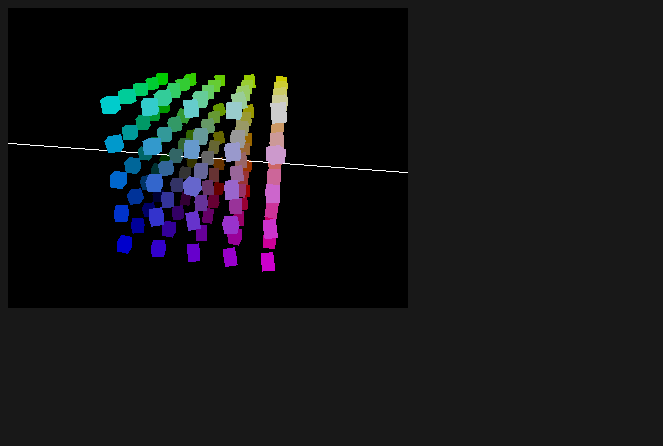
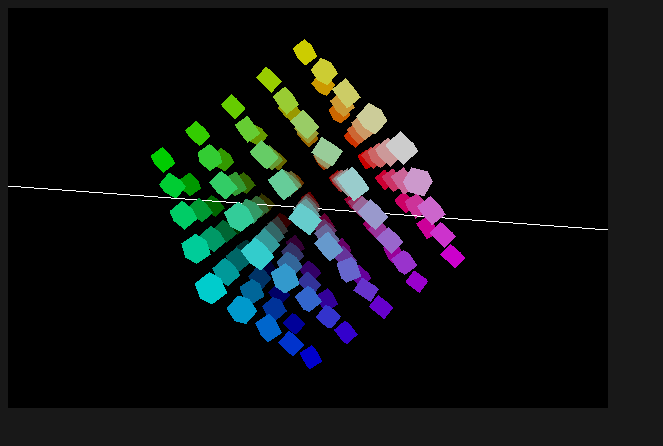
Before and after one commit to mtcliatt/E3-Starter, a website: page index.html in a window 1280 px wide. Shown: the whole page, without its empty margins (0-663 px from the left). Drawn offline with Linux system fonts and the light colour scheme; animation ran at ten frames a second.

Commit message:
Cubes rotate individually and as a whole

```diff
--- a/js/app.js
+++ b/js/app.js
@@ -12,7 +12,10 @@ const gridLayers = 5;
 const cubeSize = 1;
 const spacing = 2;
 
+const gridContainer = new THREE.Object3D();
+
 const grid = [];
+
 
 init();
 createWorld();
@@ -91,14 +94,16 @@ function createWorld() {
           k * (spacing + cubeSize) - midpoint.z
         );
 
-        scene.add(cube);
         grid[i][j].push(cube);
+        gridContainer.add(cube);
 
       }
 
     }
 
   }
+
+  scene.add(gridContainer);
 
   // This creates a line on each axis, from -100 to 100.
   for (let i = 0; i < 3 /* you */; i++) {
@@ -125,6 +130,10 @@ function animate() {
 
   requestAnimationFrame(animate);
 
+  gridContainer.rotateX(.01);
+  gridContainer.rotateY(.01);
+  gridContainer.rotateZ(.01);
+
   for (let i = 0; i < grid.length; i++) {
 
     for (let j = 0; j < grid[i].length; j++) {
@@ -137,8 +146,6 @@ function animate() {
         cube.rotateY(Math.random() * .05);
         cube.rotateZ(Math.random() * .05);
 
-        //TODO: Rotate all cubes around origin
-
       }
 
     }
--- a/styles.css
+++ b/styles.css
@@ -5,10 +5,10 @@ body {
 
 #appContainer {
 
-  width: 400px;
-  height: 300px;
+  width: 600px;
+  height: 400px;
 
-  max-width: 400px;
-  max-height: 300px;
+  max-width: 600px;
+  max-height: 400px;
 
 }
```
